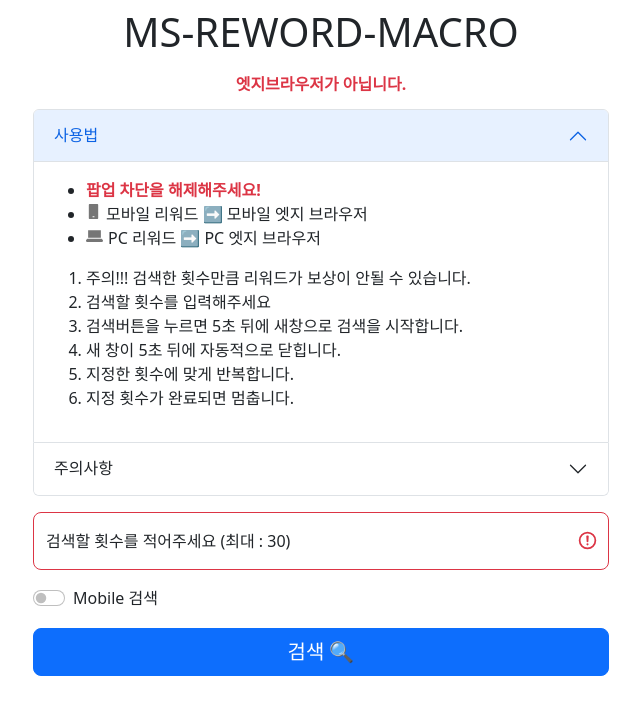
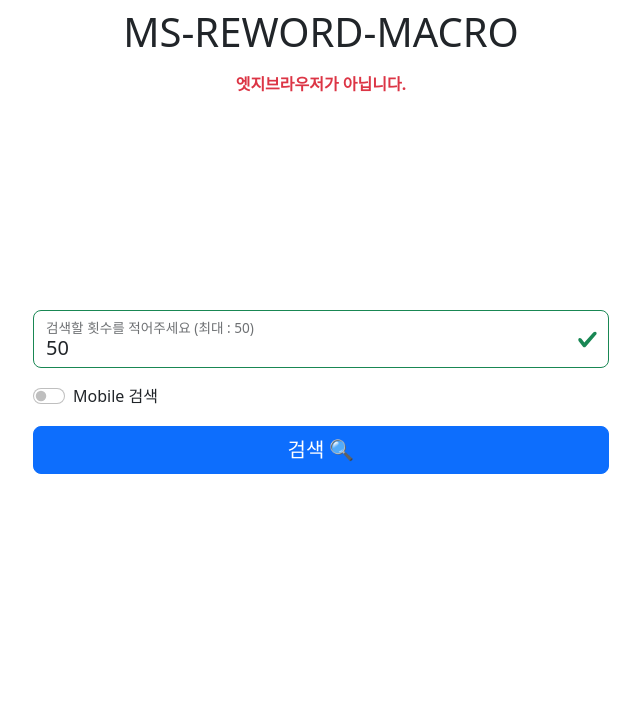
Before and after one commit to hyunjoogo/ms-rewards-macro, a React (Create React App) app: page / in a window 1280 px wide. Shown: the top 714 px of the page, without its empty margins (319-959 px from the left). Built offline with nearby package versions, Linux system fonts and the light colour scheme; a web font is replaced by a local one.

Commit message:
단어 추가

```diff
--- a/src/components/app/App.tsx
+++ b/src/components/app/App.tsx
@@ -4,12 +4,11 @@ import Inputs from "./Inputs";
 import Buttons from "./Buttons";
 import "./style.css";
 import IsEdge from "./IsEdge";
-import HowToUse from "./HowToUse";
 
 export type StatusType = "waiting" | "progressing" | "complete" | "stop";
 
 function App() {
-  const [maxCount, setMaxCount] = useState<number>(0);
+  const [maxCount, setMaxCount] = useState<number>(50);
   const [status, setStatus] = useState<StatusType>("waiting");
 
   return (
@@ -17,7 +16,6 @@ function App() {
       <h1 className="text-center py-2">MS-REWORD-MACRO</h1>
       <IsEdge/>
       <div className="app">
-        <HowToUse/>
         <Inputs
           status={status}
           maxCount={maxCount}
--- a/src/components/app/Buttons.tsx
+++ b/src/components/app/Buttons.tsx
@@ -14,7 +14,7 @@ interface ButtonsProps {
 }
 
 const TIMEOUT_TIME = 5000;
-const MO_TIMEOUT_TIME = 7000;
+const MO_TIMEOUT_TIME = 6000;
 
 const Buttons: React.FC<ButtonsProps> = ({
                                            status,
--- a/src/components/app/Inputs.tsx
+++ b/src/components/app/Inputs.tsx
@@ -13,7 +13,7 @@ const Inputs: React.FC<InputsProps> = ({
                                          maxCount,
                                          setMaxCount,
                                        }) => {
-  const LIMIT_COUNT = 30;
+  const LIMIT_COUNT = 50;
 
   const handleChange = (event: React.ChangeEvent<HTMLInputElement>) => {
     const value = event.target.value;
--- a/src/components/word.ts
+++ b/src/components/word.ts
@@ -79,5 +79,11 @@ export const wordList = [
   "복분자",
   "크랜베리",
   "구기자",
-  "오미자"
+  "오미자",
+  "차범근", "차두리", "박지성", "손흥민", "이청용", "기성용", "이동국", "홍명보", "유상철", "설기현",
+  "안정환", "김남일", "최용수", "김병지", "이영표", "정대세", "곽태휘", "박주영", "김진수", "권창훈",
+  "황의조", "나상호", "백승호", "조현우", "김민재", "황희찬", "이승우", "정우영", "이강인", "송민규",
+  "서정원", "김태영", "김도훈", "최진철", "유상훈", "신태용", "최강희", "최진한", "이천수", "윤정환",
+  "이을용", "김용대", "김학범", "김은중", "이상호", "김태환", "박주호", "김신욱", "구자철", "김승규",
+  "정성룡", "오범석", "김영권", "정인환", "김보경", "윤석영", "박정빈", "홍정호", "이재성", "문선민"
 ]
```
